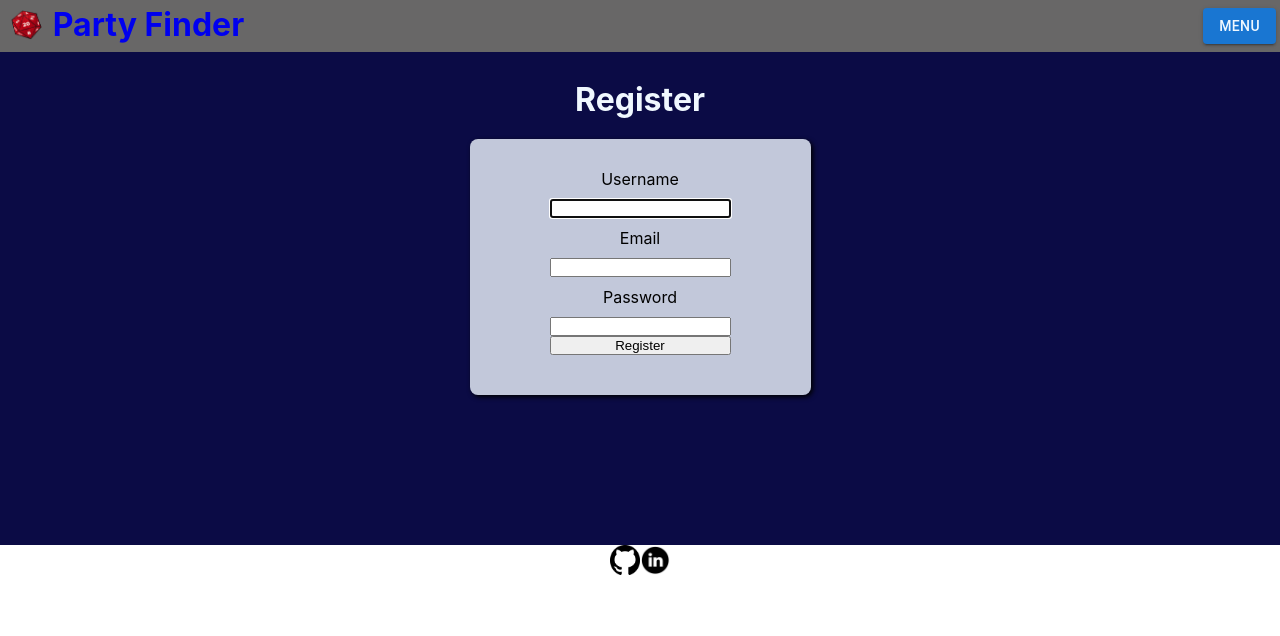
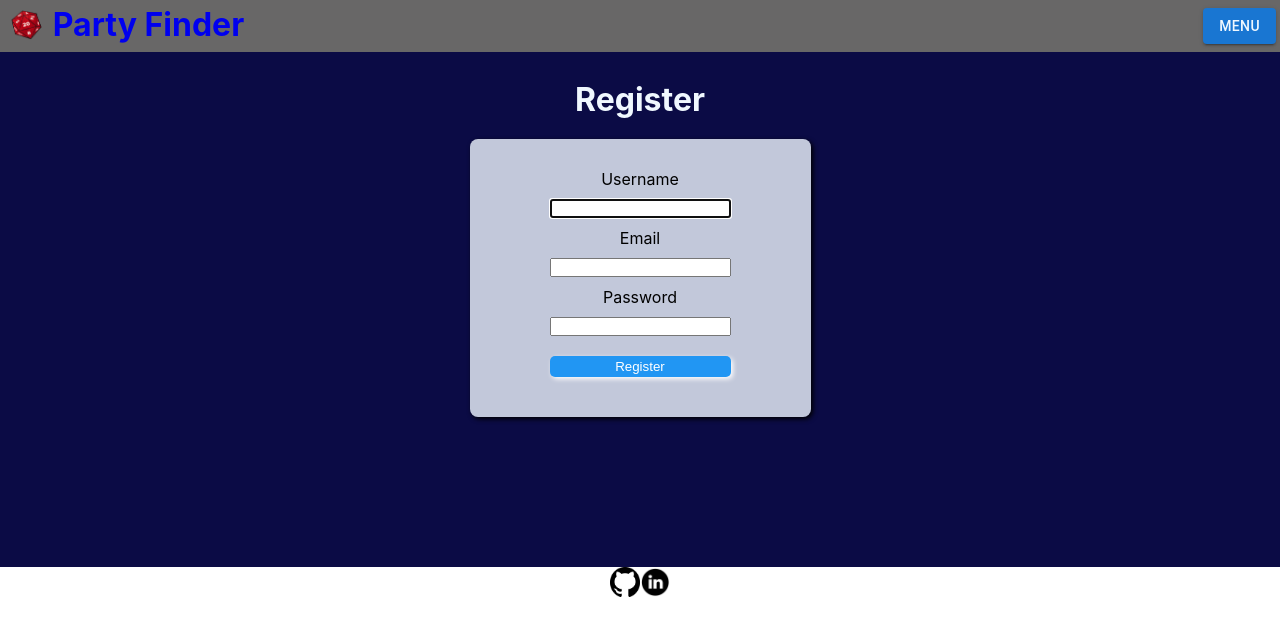
Before and after one commit to laurabow/party-finder, a React (Create React App) app in the folder client/: page /register in a window 1280 px wide. Shown: the top 636 px of the page. Built offline with nearby package versions, Linux system fonts and the light colour scheme.

Commit message:
more button stuff on login and register

```diff
--- a/client/src/components/User/Login/Login.css
+++ b/client/src/components/User/Login/Login.css
@@ -41,4 +41,5 @@
   border-radius: 5px;
   padding: 3px;
   margin-top: 10px;
+  box-shadow: 2px 2px 5px;
 }
--- a/client/src/components/User/Register/Register.css
+++ b/client/src/components/User/Register/Register.css
@@ -38,6 +38,12 @@
   padding: 10px;
 }
 
-#reg-form-btn {
-  margin-top: 30px;
+.reg-form-btn {
+  background-color: #2196f3;
+  color: white;
+  border: gray;
+  border-radius: 5px;
+  padding: 3px;
+  margin-top: 20px;
+  box-shadow: 2px 2px 5px;
 }
--- a/client/src/components/User/Register/Register.jsx
+++ b/client/src/components/User/Register/Register.jsx
@@ -64,7 +64,7 @@ export default function Register(props) {
               value={password}
               onChange={(e) => setPassword(e.target.value)}
             />
-            <button>Register</button>
+            <button className='reg-form-btn'>Register</button>
           </form>
         </div>
       </div>
```
